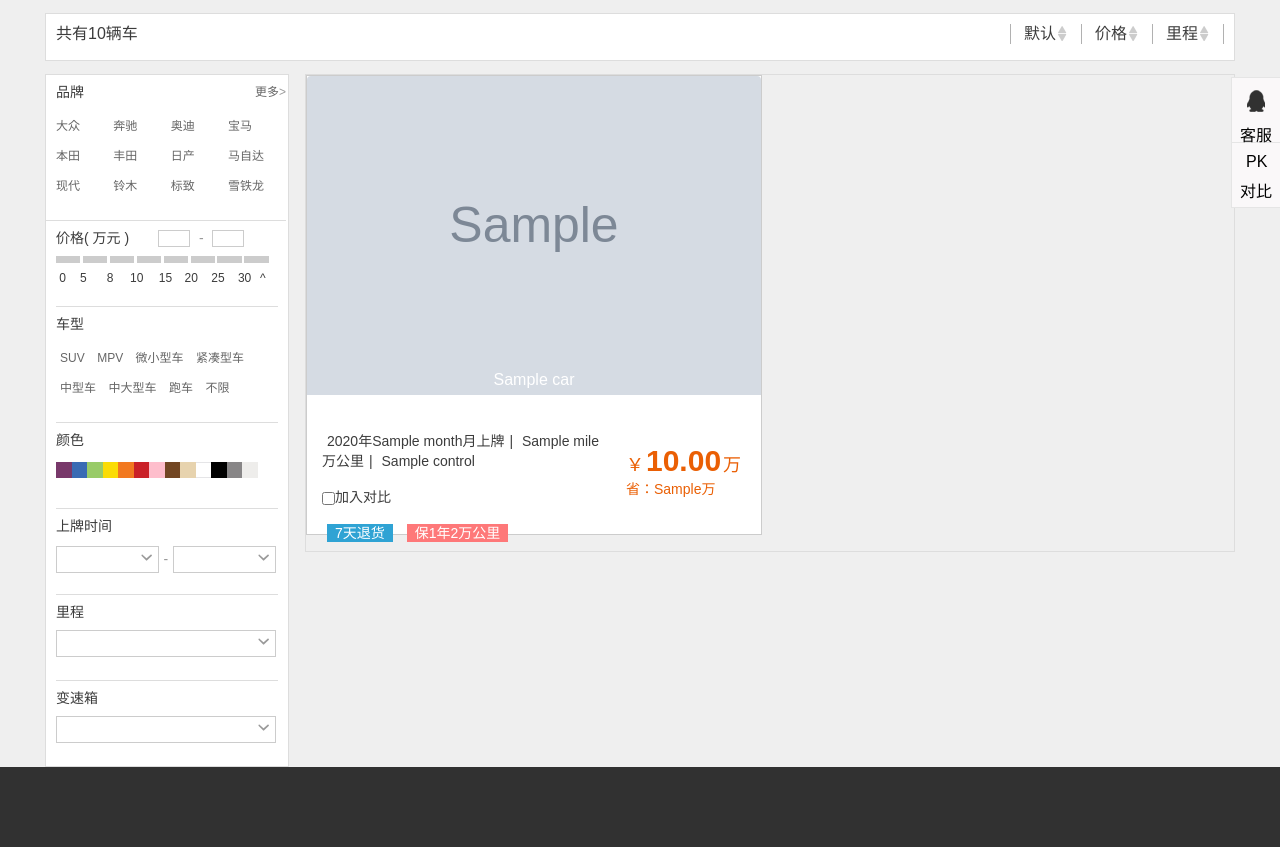
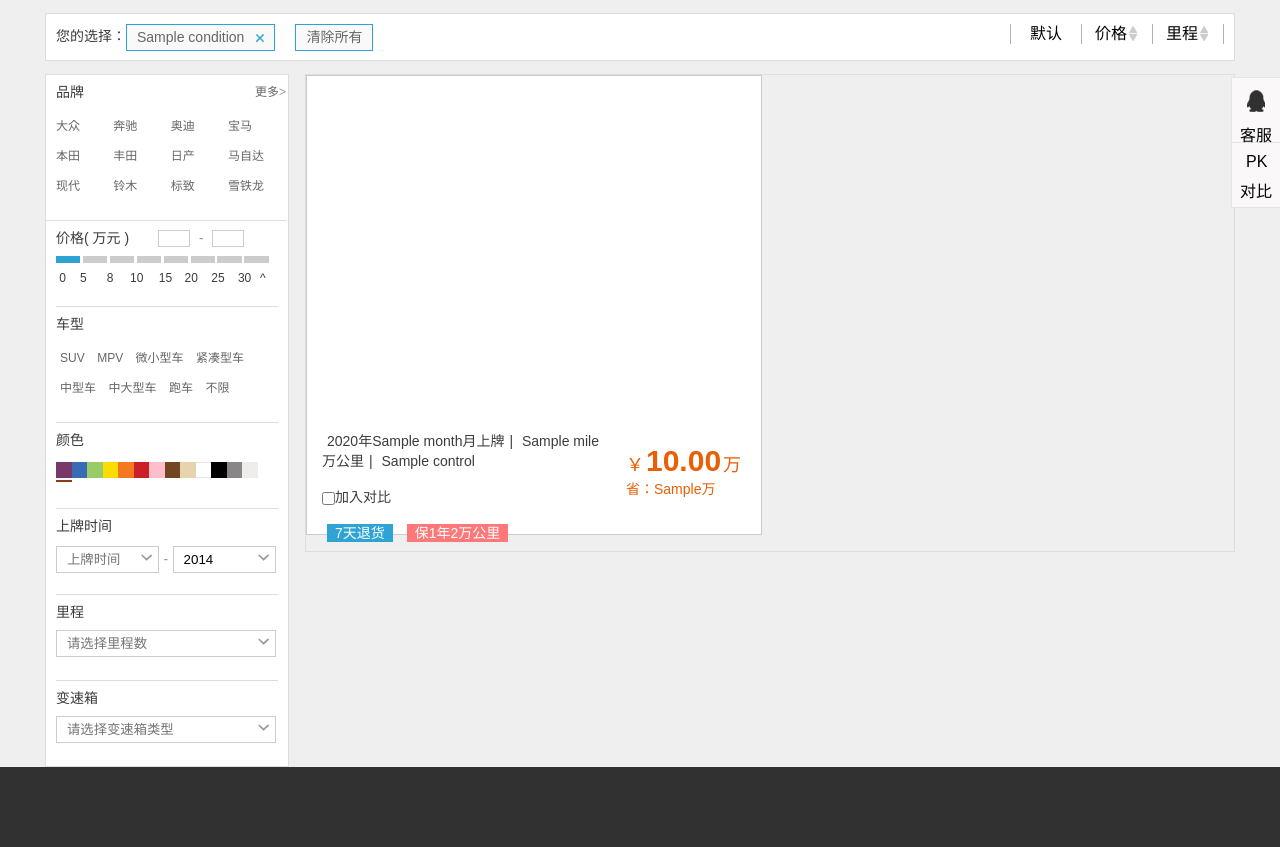
Before and after one commit to kevinwan/souchela, a Django app: template souche/templates/search_car.html in a window 1280 px wide. Shown: the part 163-1010 px from the top of the page. Run offline with Django 3.2, Linux system fonts and the light colour scheme; the template is opened without the code that fills it: most values are stand-ins (such as "Sample title", 1, 10 or a date in 2020); grey boxes marked "Sample" are stand-in pictures; parts of the project's set-up code (start-up, migrations or seed data) failed here and were passed over.

Commit message:
[REV] Update search car page

```diff
--- a/souche/static/css/search_car.css
+++ b/souche/static/css/search_car.css
@@ -113,12 +113,18 @@
 .range-price .price-btn li {
 	height: 7px;
 	width: 11%;
-	background: #ccc;
 	margin-right: 2.5px;
 }
 
-.range-price .price-btn li:hover,
-.range-price .price-btn focus {
+.range-price .price-btn li a {
+	display: block;
+	width: 100%;
+	height: 100%;
+	background: #ccc;
+}
+
+.range-price .price-btn a:hover,
+.range-price .price-btn .focus {
 	background: #2da3d3;
 	cursor: pointer;
 }
@@ -351,11 +357,10 @@
 	overflow: auto;
 	top: -788px;
 	left: 232px;
-	z-index: 1;
 	border: 1px solid #006599;
 	padding-left: 20px;
 	display: none;
-	z-index: 1;
+	z-index: 10;
 }
 
 .brand-list dd {
@@ -396,7 +401,7 @@
 	margin-left: -10px;
 	padding-left: 10px;
 	width: 231px;
-	z-index: 2;
+	z-index: 12;
 	background: #fff;
 }
 
@@ -404,16 +409,18 @@
 	position: absolute;
 	border: 1px solid #DDD;
 	background: #FFF;
-	height: 200px;
+	max-height: 300px;
 	overflow: auto;
-	width: 220px;
-	z-index: 7;
+	width: 500px;
+	z-index: 10;
+	padding: 0 10px;
 	display: none;
 }
 
 .slug-list dt {
 	float: none;
 	clear: both;
+	border-top: 1px solid #ddd;
 }
 
 .slug-list dd {
@@ -519,26 +526,32 @@
 	margin: 0 auto;
 }
 
-.filter-field-bar .filter-field {
+.filter-field-bar .filter-field,
+.filter-field {
 	width: 950px;
 	height: 100%;
 	font-size: 14px;
 }
 
 .filter-field-bar .filter-field dt,
-.filter-field-bar .filter-field dd{
+.filter-field-bar .filter-field dd,
+.filter-field dt ,
+.filter-field dd {
 	float: left;
 }
 
-.filter-field-bar .filter-field dd {
+.filter-field-bar .filter-field dd,
+.filter-field dd {
 	margin-right: 20px;
 }
 
-.filter-field-bar .filter-field dt {
+.filter-field-bar .filter-field dt
+.filter-field dt {
 	margin-left: 10px;
 }
 
-.filter-field-bar .filter-field a {
+.filter-field-bar .filter-field a,
+.filter-field a {
 	display: block;
 	border: 1px solid #d9d9d9;
 	color: #666666;
@@ -549,22 +562,26 @@
 	padding: 0 5px;
 }
 
-.filter-field-bar .filter-field a:hover {
+.filter-field-bar .filter-field a:hover,
+.filter-field a {
 	border: 1px solid #2DA3D3
 }
 
-.filter-field-bar .filter-field span {
+.filter-field-bar .filter-field span,
+.filter-field span {
 	display: block;
 	float: left;
 }
 
-.filter-field-bar .filter-field .closed {
+.filter-field-bar .filter-field .closed,
+.filter-field .closed {
 	height: 100%;
 	width: 20px;
 	background: url(../image/souchela1.png) scroll -105px -40px;
 }
 
-.filter-field-bar .filter-field .label {
+.filter-field-bar .filter-field .label,
+.filter-field .label {
 	padding: 0 5px;
 }
 
@@ -577,3 +594,21 @@
 	margin-top: 14px;
 	text-align: center;
 }
+
+a:hover {
+	color: #2FA3D4;
+}
+
+.filter-active {
+	color: #2FA3D4;
+}
+
+.status .filter-field {
+	width: 850px;
+	line-height: 45px;
+
+}
+
+.status .filter-field a {
+	margin-top: 10px;
+}
--- a/souche/static/js/search_car.js
+++ b/souche/static/js/search_car.js
@@ -3,6 +3,15 @@ $(function(){
 	var plateEnd = "#plate-end-time .end-time";
 	var carMileEle = "#car-mile";
 	var controlEle = "#car-control";
+
+	(function(){
+		if ($(plateEnd).val() === '') {
+			var date = new Date(),
+				thisYear = date.getFullYear();
+
+			$(plateEnd).val(thisYear)
+		}
+	})();
 
 	//上牌时间下拉框生成
 	var TimePlate = function(inputEle) {
@@ -19,6 +28,7 @@ $(function(){
 		if (type !== "end" || $("#plate-start-time .start-time").val()==="") {
 			lastYear = thisYear - 15;
 		} else {
+			$(this.inputEle).val(thisYear);
 			lastYear = $("#plate-start-time .start-time").val();
 		}
 
@@ -156,6 +166,17 @@ $(function(){
 		}
 	});
 
+	$("#custom-price").click(function(){
+		var minPrice = $("input[name='start_price']").val(),
+			maxPrice = $("input[name='end_price']").val(),
+			thisUrl = window.location.href;
+
+		var jumpUrl = new SetGetParameter();
+		jumpLink = jumpUrl.setUrl(thisUrl, "price", minPrice+"-"+maxPrice);
+
+		window.location.href = jumpLink;
+	})
+
 	(function() {
 		$(".car-img").flexslider({
 			animation: "slide",
--- a/souche/templates/search_car.html
+++ b/souche/templates/search_car.html
@@ -12,13 +12,51 @@
 	<div class="content">
 		<div class="main">
 			<div class="status">
-				<h4 class="fl">共有{{ amount }}辆车</h4>
+				<div class="fl filter-field">
+					<dl>
+						{% if filter_conditions %}
+						<dt>您的选择：</dt>
+						{% for filter in filter_conditions %}
+						<dd>
+							<a href="{% generate_search_link filter.slug "" %}">
+								<span class="label">{{ filter.condition }}</span>
+								<span class="closed"></span>
+
+								<div class="clear"></div>
+							</a>
+						</dd>
+						{% endfor %}
+						<dd>
+							<a href="{% url search_car %}">
+								<span class="label">清除所有</span>
+								<div class="clear"></div>
+							</a>
+						</dd>
+						{% else %}
+						<h4 class="fl">共有{{ amount }}辆车</h4>
+						{% endif %}
+
+						<div class="clear"></div>
+					</dl>
+				</div>
 
 				<div class="filter sort-btn-ground fr">
 					<ul>
-						<li>默认<i class="default"></i></li>
-						<li>价格<i class="default"></i></li>
-						<li>里程<i class="default"></i></li>
+						<li><a href="{% generate_search_link "sort" "" %}" {% if sort not in sort_type %}class="filter-active"{% endif %}>默认</a></li>
+						{% if sort == "price" %}
+						<li><a href="{% generate_search_link "sort" "-price" %}" title="价格从低到高排序">价格</a><i class="asc"></i></li>
+						{% elif sort == "-price" %}
+						<li><a href="{% generate_search_link "sort" "price" %}" title="价格从高到低排序">价格</a><i class="des"></i></li>
+						{% else %}
+						<li><a href="{% generate_search_link "sort" "price" %}" title="价格从低到高排序">价格</a><i class="default"></i></li>
+						{% endif %}
+						{% if sort == "mile" %}
+						<li><a href="{% generate_search_link "sort" "-mile" %}" title="里程从低到高排序">里程</a><i class="asc"></i></li>
+						{% elif sort == "-mile" %}
+						<li><a href="{% generate_search_link "sort" "mile" %}" title="里程从高到低排序">里程</a><i class="des"></i></li>
+						{% else %}
+						<li><a href="{% generate_search_link "sort" "mile" %}" title="里程从低到高排序">里程</a><i class="default"></i></li>
+						{% endif %}
 					</ul>
 				</div>
 
@@ -60,7 +98,7 @@
 					<dl class="select-slug" style="padding-bottom: 0px;">
 						<dt>选择型号</dt>
 						<dd>
-							<input type="text" id="select-slug" /><i></i>
+							<input type="text" id="select-slug" value="" placeholder="请选择车型" /><i></i>
 							<div class="slug-list">
 								<dl>
 								{% for manufactor, models in model_dic.items %}
@@ -86,7 +124,7 @@
 								</div>
 								<div class="input-price-bg">
 									<p>自定义价格</p>
-									<input type="submit" class="submit" value="确定"/>
+									<input id="custom-price" type="submit" class="submit" value="确定"/>
 								</div>
 							</span>
 
@@ -95,14 +133,14 @@
 
 						<dd class="range-price">
 							<ul class="price-btn">
-							<li></li>
-							<li></li>
-							<li></li>
-							<li></li>
-							<li></li>
-							<li></li>
-							<li></li>
-							<li></li>
+							<li><a class="focus" href="{% generate_search_link "price" "0-5" %}"></a></li>
+							<li><a href="{% generate_search_link "price" "5-8" %}"></a></li>
+							<li><a href="{% generate_search_link "price" "8-10" %}"></a></li>
+							<li><a href="{% generate_search_link "price" "10-15" %}"></a></li>
+							<li><a href="{% generate_search_link "price" "15-20" %}"></a></li>
+							<li><a href="{% generate_search_link "price" "20-25" %}"></a></li>
+							<li><a href="{% generate_search_link "price" "25-30" %}"></a></li>
+							<li><a href="{% generate_search_link "price" "30-999" %}"></a></li>
 							</ul>
 
 							<div class="clear"></div>
@@ -146,7 +184,7 @@
 
 						<dd>
 							<ul>
-								<li><a href="{% generate_search_link "color" "紫色" %}" class="ca" title="紫色"></a></li>
+								<li class="focus"><a href="{% generate_search_link "color" "紫色" %}" class="ca" title="紫色"></a></li>
 								<li><a href="{% generate_search_link "color" "蓝色" %}" class="cb" title="蓝色"></a></li>
 								<li><a href="{% generate_search_link "color" "绿色" %}" class="cc" title="绿色"></a></li>
 								<li><a href="{% generate_search_link "color" "黄色" %}" class="cd" title="黄色"></a></li>
@@ -170,13 +208,13 @@
 
 						<dd>
 							<span id="plate-start-time">
-								<input type="text" class="start-time" /><i></i>
+								<input placeholder="上牌时间" type="text" class="start-time" /><i></i>
 							</span>
 
 							<span class="symbol">-</span>
 
 							<span id="plate-end-time">
-								<input type="text" class="end-time" /><i></i>
+								<input placeholder="上牌时间" type="text" class="end-time" /><i></i>
 							</span>
 						</dd>
 					</dl>
@@ -186,7 +224,7 @@
 
 						<dd>
 							<span>
-								<input text="text" id="car-mile" /><i></i>
+								<input text="text" id="car-mile" placeholder="请选择里程数" /><i></i>
 							</span>
 						</dd>
 					</dl>
@@ -194,7 +232,7 @@
 					<dl class="control">
 						<dt>变速箱</dt>
 						<dd>
-							<input text="text" id="car-control"/><i></i>
+							<input text="text" id="car-control" placeholder="请选择变速箱类型" /><i></i>
 						</dd>
 					</dl>
 
@@ -289,7 +327,8 @@
 			<!-- 排序 begin -->
 			<div class="fr sort-btn-ground">
 				<ul>
-					<li><a href="{% generate_search_link "sort" "" %}" {% if sort not in sort_type %}class=""{% endif %}>默认</a></li>
+					<li><a href="{% generate_search_link "sort" "" %}" {% if sort not in sort_type %}class="f-lake-blue"{% endif %}>默认</a></li>
+
 					{% if sort == "price" %}
 					<li><a href="{% generate_search_link "sort" "-price" %}" title="价格从低到高排序">价格</a><i class="asc"></i></li>
 					{% elif sort == "-price" %}
```
